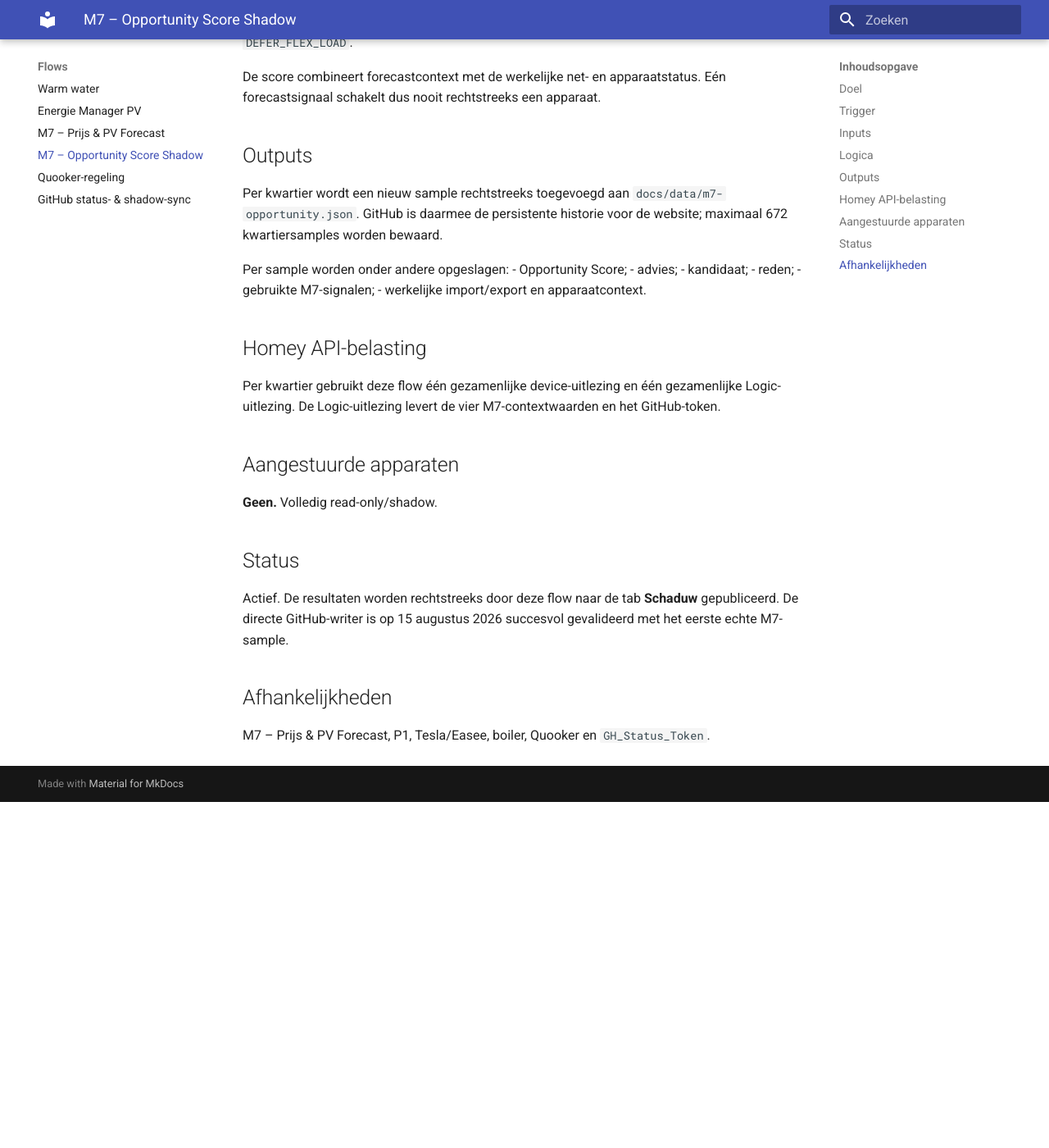
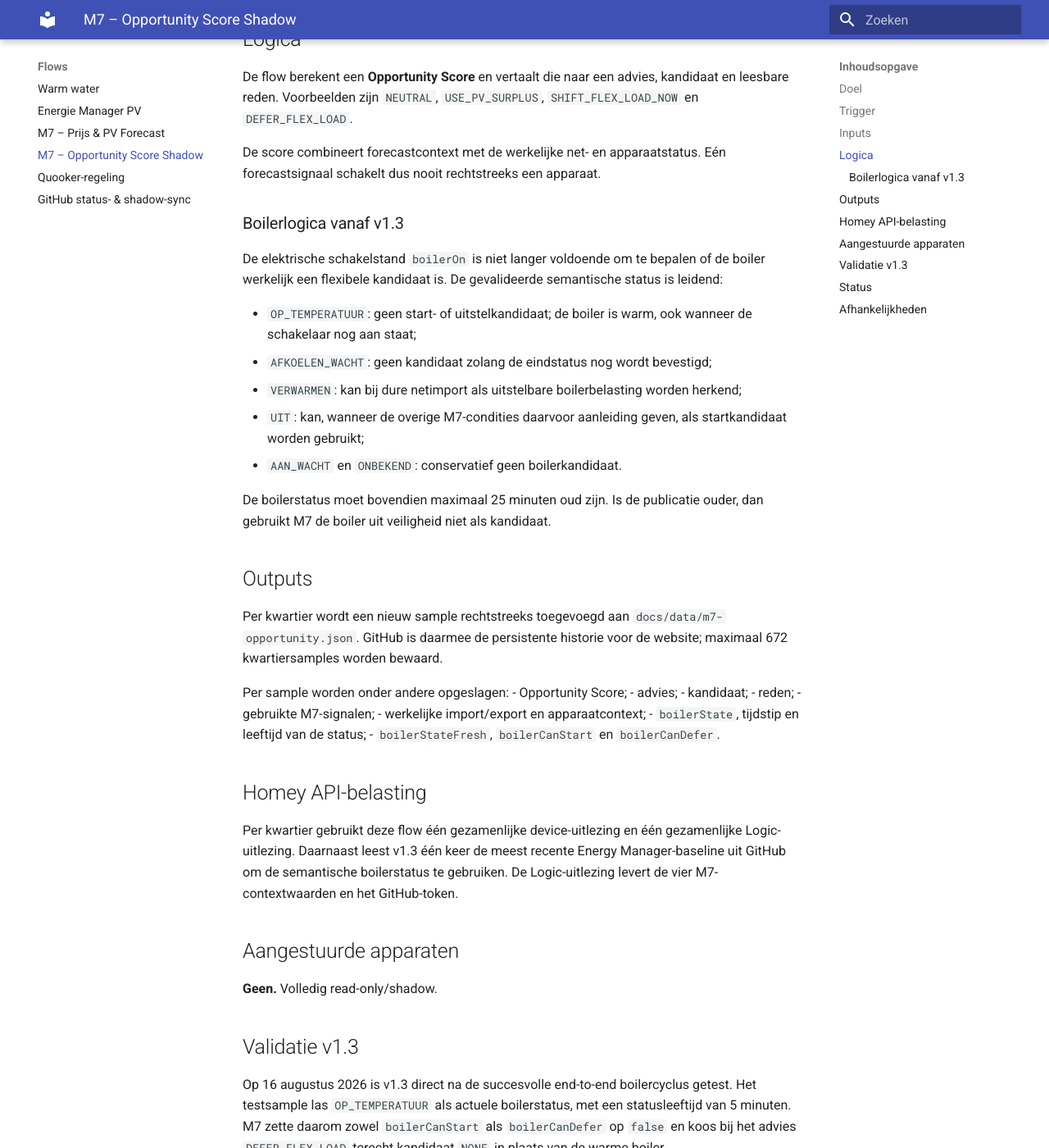
Before and after one commit to OnsKasteeltje/homey-energy-manual, an MkDocs documentation site: the page built from docs/m7-opportunity-shadow.md, in a window 1280 px wide and 1400 px high, scrolled down 1026 px. Shown: the whole window at 82% size. Built offline with MkDocs 1.6.1 and Material for MkDocs 9.7.7, drawn with Linux system fonts in a browser that asks for light colours; before the commit the page ends 2004 px from its top, so only the background shows below that; some of the changed text lies outside the part shown.

Commit message:
docs: update M7 Opportunity Shadow for v1.3 boiler state

```diff
--- a/docs/m7-opportunity-shadow.md
+++ b/docs/m7-opportunity-shadow.md
@@ -1,7 +1,8 @@
 # M7 – Opportunity Score Shadow
 
 **Status:** 🟡 Actief in shadow mode
-**Flow:** `M7 - Opportunity Score - Shadow`
+**Actieve flow:** `M7 - Opportunity Score - Shadow v1.3`
+**Vorige versie:** `M7 - Opportunity Score - Shadow v1.2` (uitgeschakeld)
 
 De flow draait iedere 15 minuten en stuurt geen apparaten aan.
 
@@ -15,15 +16,28 @@ Iedere 15 minuten.
 - vier gedeelde Homey Logic-booleans uit M7 Prijs & PV Forecast;
 - P1/netpositie;
 - Tesla/Easee-status en laadvermogen;
-- boilerstatus en boilervermogen;
+- de semantische boilerstatus uit de Energy Manager en het actuele boilervermogen;
 - Quookerstatus.
 
 De vier contextvariabelen zijn `M7_Price_Negative`, `M7_Price_Cheap_Next4h`, `M7_Price_Expensive_Next4h` en `M7_PV_Top4h`.
+
+De gevalideerde boilerstatus wordt gelezen uit de meest recente publicatie in `docs/data/shadow-baseline-v01.json`. M7 dupliceert de boiler-state-machine dus niet.
 
 ## Logica
 De flow berekent een **Opportunity Score** en vertaalt die naar een advies, kandidaat en leesbare reden. Voorbeelden zijn `NEUTRAL`, `USE_PV_SURPLUS`, `SHIFT_FLEX_LOAD_NOW` en `DEFER_FLEX_LOAD`.
 
 De score combineert forecastcontext met de werkelijke net- en apparaatstatus. Eén forecastsignaal schakelt dus nooit rechtstreeks een apparaat.
+
+### Boilerlogica vanaf v1.3
+De elektrische schakelstand `boilerOn` is niet langer voldoende om te bepalen of de boiler werkelijk een flexibele kandidaat is. De gevalideerde semantische status is leidend:
+
+- `OP_TEMPERATUUR`: geen start- of uitstelkandidaat; de boiler is warm, ook wanneer de schakelaar nog aan staat;
+- `AFKOELEN_WACHT`: geen kandidaat zolang de eindstatus nog wordt bevestigd;
+- `VERWARMEN`: kan bij dure netimport als uitstelbare boilerbelasting worden herkend;
+- `UIT`: kan, wanneer de overige M7-condities daarvoor aanleiding geven, als startkandidaat worden gebruikt;
+- `AAN_WACHT` en `ONBEKEND`: conservatief geen boilerkandidaat.
+
+De boilerstatus moet bovendien maximaal 25 minuten oud zijn. Is de publicatie ouder, dan gebruikt M7 de boiler uit veiligheid niet als kandidaat.
 
 ## Outputs
 Per kwartier wordt een nieuw sample rechtstreeks toegevoegd aan `docs/data/m7-opportunity.json`. GitHub is daarmee de persistente historie voor de website; maximaal 672 kwartiersamples worden bewaard.
@@ -34,16 +48,21 @@ Per sample worden onder andere opgeslagen:
 - kandidaat;
 - reden;
 - gebruikte M7-signalen;
-- werkelijke import/export en apparaatcontext.
+- werkelijke import/export en apparaatcontext;
+- `boilerState`, tijdstip en leeftijd van de status;
+- `boilerStateFresh`, `boilerCanStart` en `boilerCanDefer`.
 
 ## Homey API-belasting
-Per kwartier gebruikt deze flow één gezamenlijke device-uitlezing en één gezamenlijke Logic-uitlezing. De Logic-uitlezing levert de vier M7-contextwaarden en het GitHub-token.
+Per kwartier gebruikt deze flow één gezamenlijke device-uitlezing en één gezamenlijke Logic-uitlezing. Daarnaast leest v1.3 één keer de meest recente Energy Manager-baseline uit GitHub om de semantische boilerstatus te gebruiken. De Logic-uitlezing levert de vier M7-contextwaarden en het GitHub-token.
 
 ## Aangestuurde apparaten
 **Geen.** Volledig read-only/shadow.
 
+## Validatie v1.3
+Op 16 augustus 2026 is v1.3 direct na de succesvolle end-to-end boilercyclus getest. Het testsample las `OP_TEMPERATUUR` als actuele boilerstatus, met een statusleeftijd van 5 minuten. M7 zette daarom zowel `boilerCanStart` als `boilerCanDefer` op `false` en koos bij het advies `DEFER_FLEX_LOAD` terecht kandidaat `NONE` in plaats van de warme boiler.
+
 ## Status
-Actief. De resultaten worden rechtstreeks door deze flow naar de tab **Schaduw** gepubliceerd. De directe GitHub-writer is op 15 augustus 2026 succesvol gevalideerd met het eerste echte M7-sample.
+v1.3 is actief. v1.2 is uitgeschakeld zodat maar één versie van deze flow actief publiceert. De resultaten worden rechtstreeks door de actieve flow naar de tab **Schaduw** gepubliceerd.
 
 ## Afhankelijkheden
-M7 – Prijs & PV Forecast, P1, Tesla/Easee, boiler, Quooker en `GH_Status_Token`.
+M7 – Prijs & PV Forecast, Energy Manager PV – Shadow Mode v1.6.4 (of een opvolger die dezelfde boilerstatus publiceert), P1, Tesla/Easee, boiler, Quooker en `GH_Status_Token`.
```
